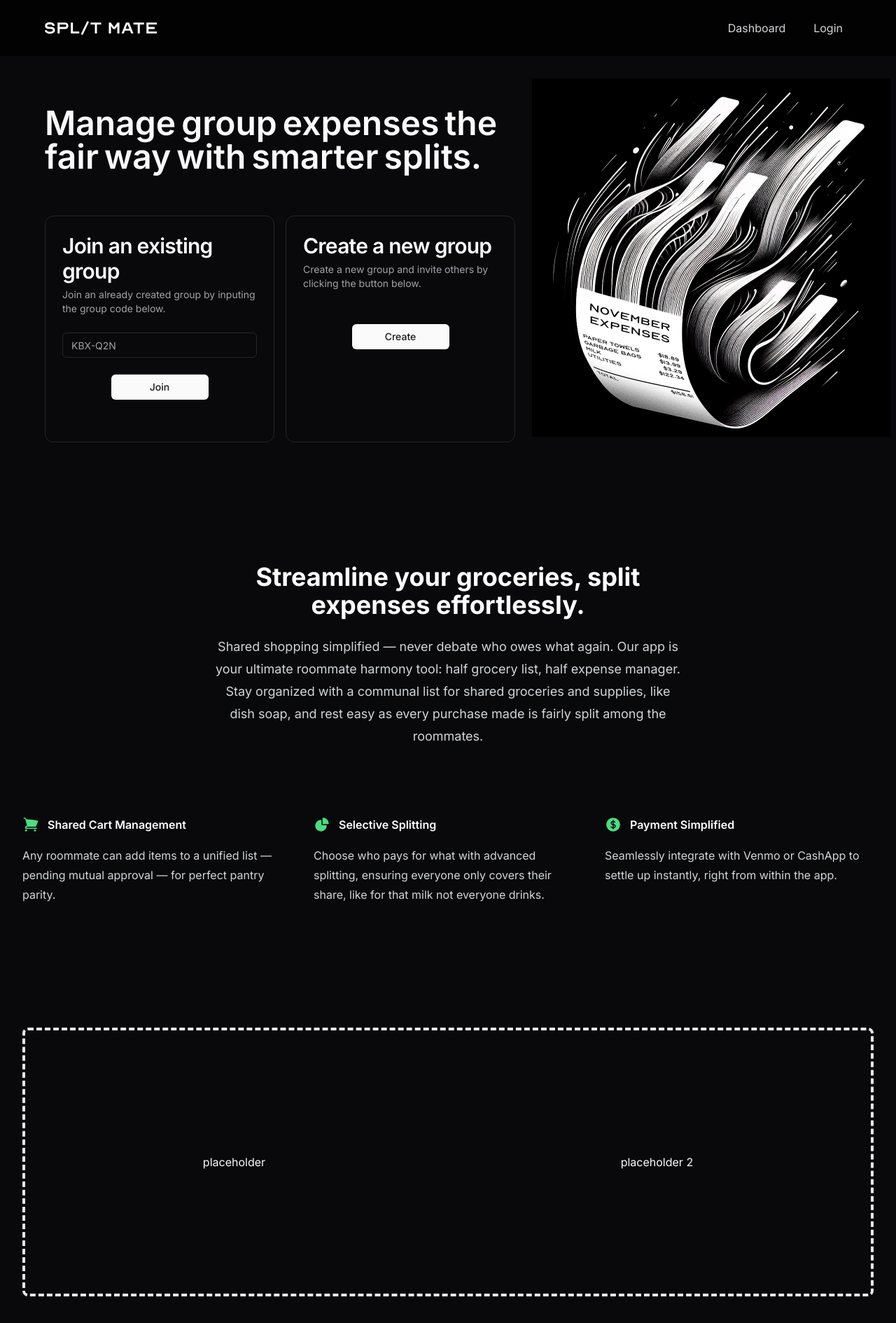
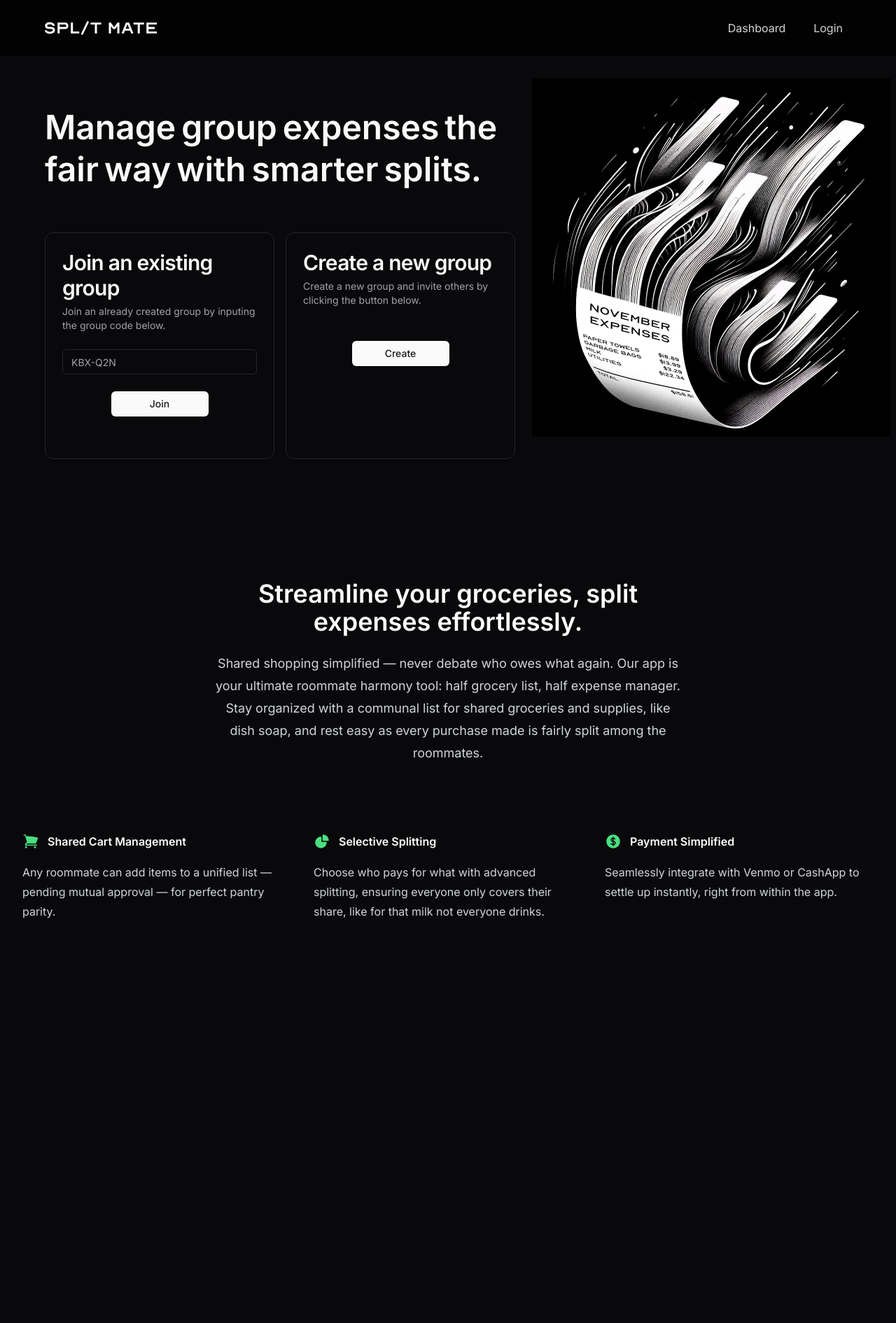
Before and after one commit to HudsonGri/split-mate, a Next.js app: page /landing in a window 1280 px wide. Shown: the top 1890 px of the page at 70% size. After the commit the page ends 1444 px from the top, so only its background shows below. Built offline with nearby package versions, Linux system fonts and the light colour scheme.

Commit message:
Added additional scroll animation and navbar

```diff
--- a/app/landing/page.tsx
+++ b/app/landing/page.tsx
@@ -1,114 +1,103 @@
 "use client";
-import Image from "next/image"
-import { motion } from 'framer-motion';
-import { Button } from "../../components/ui/button"
+import Image from "next/image";
+import { motion, useAnimation } from "framer-motion";
+import { Button } from "../../components/ui/button";
 import {
   Card,
   CardContent,
-    CardDescription,
-    CardHeader,
+  CardDescription,  CardHeader,
   CardTitle,
-    CardFooter
-} from "@/components/ui/card"
+  CardFooter,
+} from "@/components/ui/card";
 import mainLogo from "../../public/split-mate-logo.svg";
-import { Input } from "@/components/ui/input"
-
-import { CurrencyDollarIcon, ShoppingCartIcon, ChartPieIcon } from '@heroicons/react/24/solid'
+import { Input } from "@/components/ui/input";
+import {
+  CurrencyDollarIcon,
+  ShoppingCartIcon,
+  ChartPieIcon,
+} from "@heroicons/react/24/solid";
+import { useEffect } from "react";
+import { useInView } from "react-intersection-observer";
+import { NavBar } from "@/components/nav";
 
 const features = [
   {
-        name: 'Shared Cart Management',
+    name: "Shared Cart Management",
     description:
-            'Any roommate can add items to a unified list — pending mutual approval — for perfect pantry parity.',
+      "Any roommate can add items to a unified list — pending mutual approval — for perfect pantry parity.",
     icon: ShoppingCartIcon,
   },
   {
-        name: 'Selective Splitting',
+    name: "Selective Splitting",
     description:
-            'Choose who pays for what with advanced splitting, ensuring everyone only covers their share, like for that milk not everyone drinks.',
-        icon: ChartPieIcon,
+      "Choose who pays for what with advanced splitting, ensuring everyone only covers their share, like for that milk not everyone drinks.",
+    icon:  ChartPieIcon,
 },
   {
-        name: 'Payment Simplified',
+    name: "Payment Simplified",
     description:
-            'Seamlessly integrate with Venmo or CashApp to settle up instantly, right from within the app.',
+      "Seamlessly integrate with Venmo or CashApp to settle up instantly, right from within the app.",
     icon: CurrencyDollarIcon,
   },
-]
-
-
-
+];
 
 export default function LandingPage() {
+  const headerWords = "Manage group expenses the fair way with smarter splits.".split(    " "
+  );
+  const controls = useAnimation();
+  const [ref, inView] = useInView({ threshold: 0.2 });
 
-    const headerWords = "Manage group expenses the fair way with smarter splits.".split(" ");
+  useEffect(() => {
+    if (inView) {
+      controls.start("visible");
+    }
+  }, [controls, inView]);
 
-    // Variants for animating each word
   const wordVariants = {
     hidden: { opacity: 0, y: 20 },
     visible: {
       opacity: 1,
       y: 0,
-            transition: { duration: 0.5 }
-        }
+      transition: { duration: 0.5 },
+    },
   };
 
-    // Card variants for staggering appearance
   const cardVariants = {
     hidden: { opacity: 0, y: 20 },
     visible: (delay) => ({
       opacity: 1,
       y: 0,
-            transition: { duration: 0.5, delay }
-        })
+      transition: { duration: 0.5, delay },
+    }),
   };
 
-    // Variants for the container to stagger the child animations
   const containerVariants = {
     hidden: { opacity: 1 },
     visible: {
       opacity: 1,
-            transition: { staggerChildren: 0.1 }
-        }
+      transition: { staggerChildren: 0.1 },
+    },
   };
   return (
     <>
+      <div className="min-h-screen">
 
-
-            <div className="min-h-screen">
-                <nav className="sticky top-0 z-50 bg-black/70 backdrop-blur">
-                    <div className="px-4 sm:px-6 lg:px-16">
-                        <div className="flex justify-between items-center h-20">
-                            <div className="flex-shrink-0 flex items-center">
-                                <Image
-                                    priority
-                                    src={mainLogo}
-                                    width={200}
-                                    alt="Split Mate"
-                                    className="w-32 sm:w-40"
-                                />
-                            </div>
-                            <div className="hidden sm:flex items-center space-x-4 text-zinc-300">
-                                <a href="/dashboard" className="px-3 py-2 rounded-md text-sm sm:text-base">Dashboard</a>
-                                <a href="/login" className="px-3 py-2 rounded-md text-sm sm:text-base">Login</a>
-                            </div>
-                            <div className="sm:hidden flex items-center text-zinc-300">
-                                <a href="/login" className="px-3 py-2 rounded-md text-sm sm:text-base">Login</a>
-                            </div>
-                        </div>
-                    </div>
-                </nav>
-
+        <NavBar/>
         <header className="py-8 sm:grid sm:grid-flow-col">
           <div className="max-w-4xl px-4 mx-auto lg:ml-12 py-2 sm:py-10 text-zinc-50">
             <motion.div
               variants={containerVariants}
                 initial="hidden"
               animate="visible"
-                            className="text-4xl sm:text-5xl font-semibold leading-tight"
+              className="text-4xl sm:text-5xl font-semibold"
             >
               {headerWords.map((word, index) => (
-                                <motion.span key={index} variants={wordVariants} style={{ display: 'inline-block', marginRight: '0.5rem' }}>
+                <motion.span
+                  key={index}
+                  variants={wordVariants}
+                  className="inline-block mr-[0.5rem] leading-tight"
+
+                >
                   {word}
                 </motion.span>
               ))}
@@ -119,11 +108,20 @@ export default function LandingPage() {
               animate="visible"
             >
               <div className="grid sm:grid-cols-2 gap-4 lg:pt-6">
-                                <motion.div variants={cardVariants} custom={0.2} initial="hidden" animate="visible">
+                <motion.div
+                  variants={cardVariants}
+                  custom={0.2}
+                  initial="hidden"
+                  animate="visible"
+                >
                   <Card className="w-full mt-9 h-full flex flex-col">
                     <CardHeader>
-                                            <CardTitle className="text-xl sm:text-3xl">Join an existing group</CardTitle>
-                                            <CardDescription>Join an already created group by inputing the group code below.</CardDescription>
+                      <CardTitle className="text-xl sm:text-3xl">
+                        Join an existing group
+                      </CardTitle>
+                      <CardDescription>                        Join an already created group by inputing the group code
+                        below.
+                      </CardDescription>
                     </CardHeader>
                     <CardContent>
                       <Input type="text" placeholder="KBX-Q2N" />
@@ -133,15 +131,23 @@ export default function LandingPage() {
                     </CardFooter>
                   </Card>
                 </motion.div>
-
-                                <motion.div variants={cardVariants} custom={0.4} initial="hidden" animate="visible">
+                <motion.div
+                  variants={cardVariants}
+                  custom={0.4}
+                  initial="hidden"
+                  animate="visible"
+                >
                   <Card className="w-full mt-9 h-full flex flex-col">
                     <CardHeader>
-                                            <CardTitle className="text-xl sm:text-3xl">Create a new group</CardTitle>
-                                            <CardDescription >Create a new group and invite others by clicking the button below.</CardDescription>
+                      <CardTitle className="text-xl sm:text-3xl">
+                        Create a new group
+                      </CardTitle>
+                      <CardDescription>
+                        Create a new group and invite others by clicking the
+                        button below.
+                      </CardDescription>
                     </CardHeader>
-                                        <CardContent className="">
-                                        </CardContent>
+                    <CardContent className=""></CardContent>
                     <CardFooter className="justify-center">
                       <Button className="w-1/2">Create</Button>
                     </CardFooter>
@@ -150,71 +156,76 @@ export default function LandingPage() {
               </div>
             </motion.div>
           </div>
-
           <motion.div
             initial={{ opacity: 0 }}
             animate={{ opacity: 1 }}
             transition={{ duration: 0.3 }}
-                        className="hidden lg:block lg:px-2 text-zinc-50">
+            className="hidden lg:block lg:px-2 text-zinc-50"
+          >
             <Image
               src="/hero-graphic.png"
               width={700}
               height={700}
               alt="Hero illustration"
-                            className="sm:w-auto sm:max-w-sm lg:max-w-lg" // Responsive image sizes
+              className="sm:w-auto sm:max-w-sm lg:max-w-lg"
             />
-
           </motion.div>
-
         </header>
-
         <main>
           {/* Feature section */}
-                    <div className="py-24 sm:py-32">
+          <motion.div
+            ref={ref}
+            initial="hidden"
+            animate={controls}
+            variants={containerVariants}
+            className="py-24 sm:py-32"
+          >
             <div className="mx-auto max-w-7xl px-6 lg:px-8">
               <div className="mx-auto max-w-2xl lg:text-center">
-                                <p className="mt-2 text-3xl font-bold text-white sm:text-4xl">
+                <motion.p
+                  variants={wordVariants}
+                  className="mt-2 text-3xl font-semibold text-white sm:text-4xl"
+                >
                   Streamline your groceries, split expenses effortlessly.
-                                </p>
-                                <p className="mt-6 text-lg leading-8 text-gray-300">
-                                    Shared shopping simplified — never debate who owes what again. Our app is your ultimate roommate harmony tool: half grocery list, half expense manager. Stay organized with a communal list for shared groceries and supplies, like dish soap, and rest easy as every purchase made is fairly split among the roommates.
-                                </p>
+                </motion.p>
+                <motion.p
+                  variants={wordVariants}
+                  className="mt-6 text-lg leading-8 text-gray-300"
+                >
+                  Shared shopping simplified — never debate who owes what again.
+                  Our app is your ultimate roommate harmony tool: half grocery
+                  list, half expense manager. Stay organized with a communal
+                  list for shared groceries and supplies, like dish soap, and
+                  rest easy as every purchase made is fairly split among the                  roommates.
+                </motion.p>
               </div>
               <div className="mx-auto mt-16 max-w-2xl sm:mt-20 lg:mt-24 lg:max-w-none">
                 <dl className="grid max-w-xl grid-cols-1 gap-x-8 gap-y-16 lg:max-w-none lg:grid-cols-3">
-                                    {features.map((feature) => (
-                                        <div key={feature.name} className="flex flex-col">
-                                            <dt className="flex items-center gap-x-3 text-base font-semibold leading-7 text-white">
-                                                <feature.icon className="h-6 w-6 flex-none text-green-400" aria-hidden="true" />
+                  {features.map((feature, index) => (
+                    <motion.div
+                      key={feature.name}
+                      variants={cardVariants}
+                      custom={index * 0.2}
+                      className="flex flex-col"
+                    >                      <dt className="flex items-center gap-x-3 text-base font-semibold leading-7 text-white">
+                        <feature.icon
+                          className="h-6 w-6 flex-none text-green-400"
+                          aria-hidden="true"
+                        />
                         {feature.name}
                       </dt>
                       <dd className="mt-4 flex flex-auto flex-col text-base leading-7 text-gray-300">
                         <p className="flex-auto">{feature.description}</p>
                       </dd>
-                                        </div>
+                    </motion.div>
                   ))}
                 </dl>
               </div>
             </div>
-                    </div>
-                    <div className="max-w-7xl mx-auto py-6 sm:px-6 lg:px-8">
-                        <div className="px-4 py-6 sm:px-0">
-                            <div className="border-4 border-dashed border-gray-200 rounded-lg h-96 flex justify-around items-center">
+          </motion.div>
 
-                                <div className="text-center">
-                                    placeholder
-                                </div>
-                                <div className="text-center">
-                                    placeholder 2
-                                </div>
-                            </div>
-                        </div>
-                    </div>
         </main>
-
-
       </div>
     </>
-
-    )
+  );
 }
--- /dev/null
+++ b/components/nav.tsx
@@ -0,0 +1,46 @@
+// components/NavBar.js
+import Image from "next/image";
+import mainLogo from "../public/split-mate-logo.svg";
+
+export function NavBar(
+) {
+  return (
+    <nav className="sticky top-0 z-50 bg-black/70 backdrop-blur">
+      <div className="px-4 sm:px-6 lg:px-16">
+        <div className="flex justify-between items-center h-20">
+          <div className="flex-shrink-0 flex items-center">
+            <Image
+              priority
+              src={mainLogo}
+              width={200}
+              alt="Split Mate"
+              className="w-32 sm:w-40"
+            />
+          </div>
+          <div className="hidden sm:flex items-center space-x-4 text-zinc-300">
+            <a
+              href="/dashboard"
+              className="px-3 py-2 rounded-md text-sm sm:text-base"
+            >
+              Dashboard
+            </a>
+            <a
+              href="/login"
+              className="px-3 py-2 rounded-md text-sm sm:text-base"
+            >
+              Login
+            </a>
+          </div>
+          <div className="sm:hidden flex items-center text-zinc-300">
+            <a
+              href="/login"
+              className="px-3 py-2 rounded-md text-sm sm:text-base"
+            >
+              Login
+            </a>
+          </div>
+        </div>
+      </div>
+    </nav>
+  );
+};
--- a/package.json
+++ b/package.json
@@ -29,6 +29,7 @@
     "react": "^18",
     "react-day-picker": "^8.10.0",
     "react-dom": "^18",
+    "react-intersection-observer": "^9.8.1",
     "recharts": "^2.12.1",
     "tailwind-merge": "^2.2.1",
     "tailwindcss-animate": "^1.0.7"
```
Also changed, not shown: 1 other file (tests, documents, lock files or other folders). Lines whose indentation alone changed are shown as unchanged.
